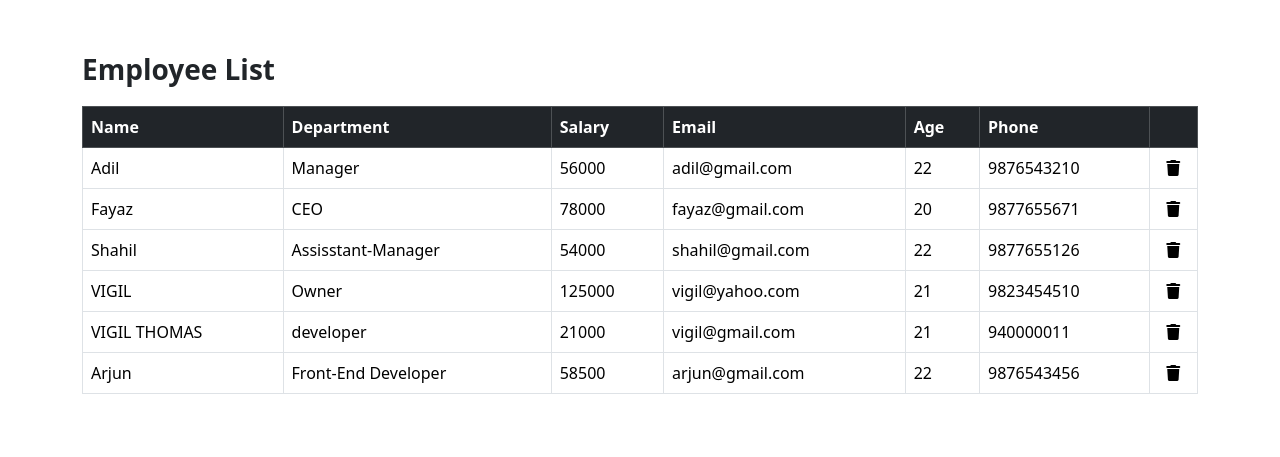
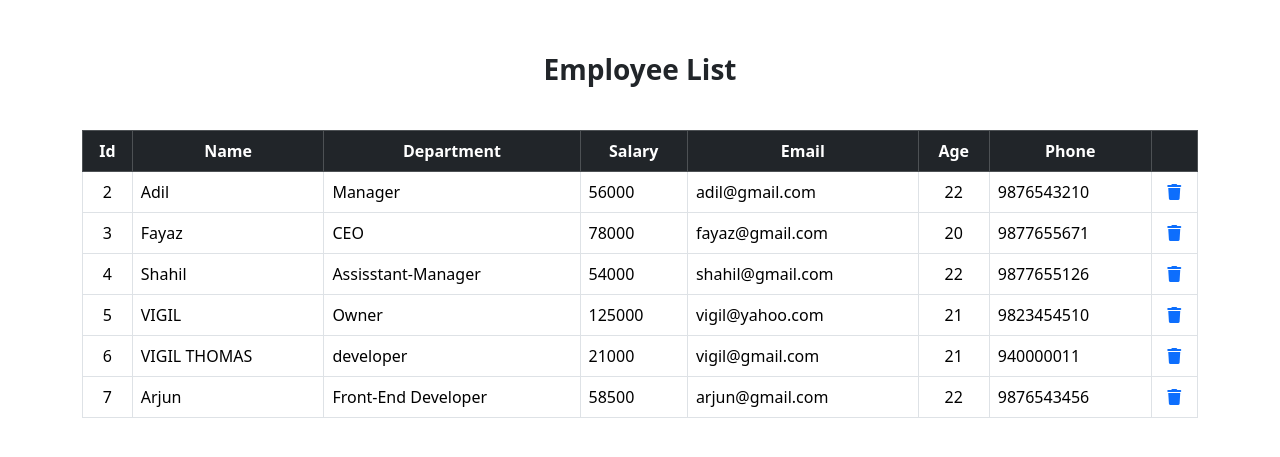
Before and after one commit to vigilthomas/employee_crm, a Django app: page /view_emp/ in a window 1280 px wide. Shown: the top 457 px of the page. Run offline with Django 4.2, Linux system fonts and the light colour scheme; data comes from the database, SQL or seed files in the repository.

Commit message:
list employee details to database

```diff
--- a/crm/templates/emp_list.html
+++ b/crm/templates/emp_list.html
@@ -13,12 +13,13 @@
 </head>
 
 <body>
-    <div class="container">
-        <p class="fw-bold fs-3  mt-5">Employee List</p>
+    <div class="container text-center">
+        <p class="fw-bold fs-3  mt-5">Employee List</p><br>
         {%csrf_token%}
         <table class="table table-bordered">
             <thead class="table-dark ">
                 <tr>
+                    <th>Id</th>
                     <th>Name</th>
                     <th>Department</th>
                     <th>Salary</th>
@@ -30,14 +31,17 @@
             </thead>
 
             {% for data in datas %}
-            <tr class="">
-                <td>{{data.name}}</td>
-                <td>{{data.department}}</td>
-                <td>{{data.salary}}</td>
-                <td>{{data.email}}</td>
-                <td>{{data.age}}</td>
-                <td>{{data.phone}}</td>
-                <td class="text-center"><a><i class="fa-solid fa-trash"></i></a></td>
+            <tr>
+                <td>{{data.id}}</td>
+                <td class="text-start">{{data.name}}</td>
+                <td class="text-start">{{data.department}}</td>
+                <td class="text-start">{{data.salary}}</td>
+                <td class="text-start">{{data.email}}</td>
+                <td >{{data.age}}</td>
+                <td class="text-start">{{data.phone}}</td>
+                <td>
+                    <a href="submit" class="border-0 bg-white"><i class="fa-solid fa-trash"></i></a>
+                </td>
             </tr>
             {% endfor %}
     </div>
--- a/crm/templates/index.html
+++ b/crm/templates/index.html
@@ -15,9 +15,9 @@
 </style>
 <body>
     <a class="btn btn-primary m-5" href="{% url 'add_emp' %}">Add an Employee</a>
-    <a class="btn btn-warning m-5" href="{% url 'view_emp' %}">View Employees</a>
-    <a class="btn btn-warning m-5" href="{% url 'view_emp' %}">Update Employees</a>
-    <a class="btn btn-warning m-5" href="{% url 'view_emp' %}">Delete Employees</a>
+    <a class="btn btn-success m-5" href="{% url 'view_emp' %}">View Employees</a>
+    <a class="btn btn-warning m-5" href="{% url 'update_emp' %}">Update Employees</a>
+    <a class="btn btn-danger m-5" href="{% url 'view_emp' %}">Delete Employees</a>
 
     <script src="https://cdn.jsdelivr.net/npm/bootstrap@5.3.2/dist/js/bootstrap.bundle.min.js"
         integrity="sha384-C6RzsynM9kWDrMNeT87bh95OGNyZPhcTNXj1NW7RuBCsyN/o0jlpcV8Qyq46cDfL"
--- a/crm/views.py
+++ b/crm/views.py
@@ -18,9 +18,17 @@ class AddEmp(View):
         if form.is_valid():
             Employees.objects.create(**form.cleaned_data)
             print("Done")
+        return render(request,"emp_list.html",{"form":form})
 
-        return render(request,"emp_list.html",{"form":form})
 class ViewEmp(View):
     def get(self,request,*args,**kwargs):
         datas=Employees.objects.all()
         return render(request,"emp_list.html",{"datas":datas})
+
+class UpdateEmp(View):
+    def get(self,request,*args,**kwargs):
+        form=EmpForm()
+        return render(request,"emp_update.html",{"form":form})
+    def post(self,request,*args,**kwargs):
+        form=EmpForm(request.POST)
+        return render(request,"emp_list.html",{"form":form})
--- a/employee_crm/urls.py
+++ b/employee_crm/urls.py
@@ -22,4 +22,5 @@ urlpatterns = [
     path('',views.Index.as_view()),
     path('add_emp/',views.AddEmp.as_view(),name="add_emp"),
     path('view_emp/',views.ViewEmp.as_view(),name="view_emp"),
+    path('update_emp/',views.UpdateEmp.as_view(),name="update_emp"),
 ]
```
Also changed, not shown: crm/templates/emp_create.html (+9 -2 lines), crm/templates/emp_update.html (+32 -0 lines).
